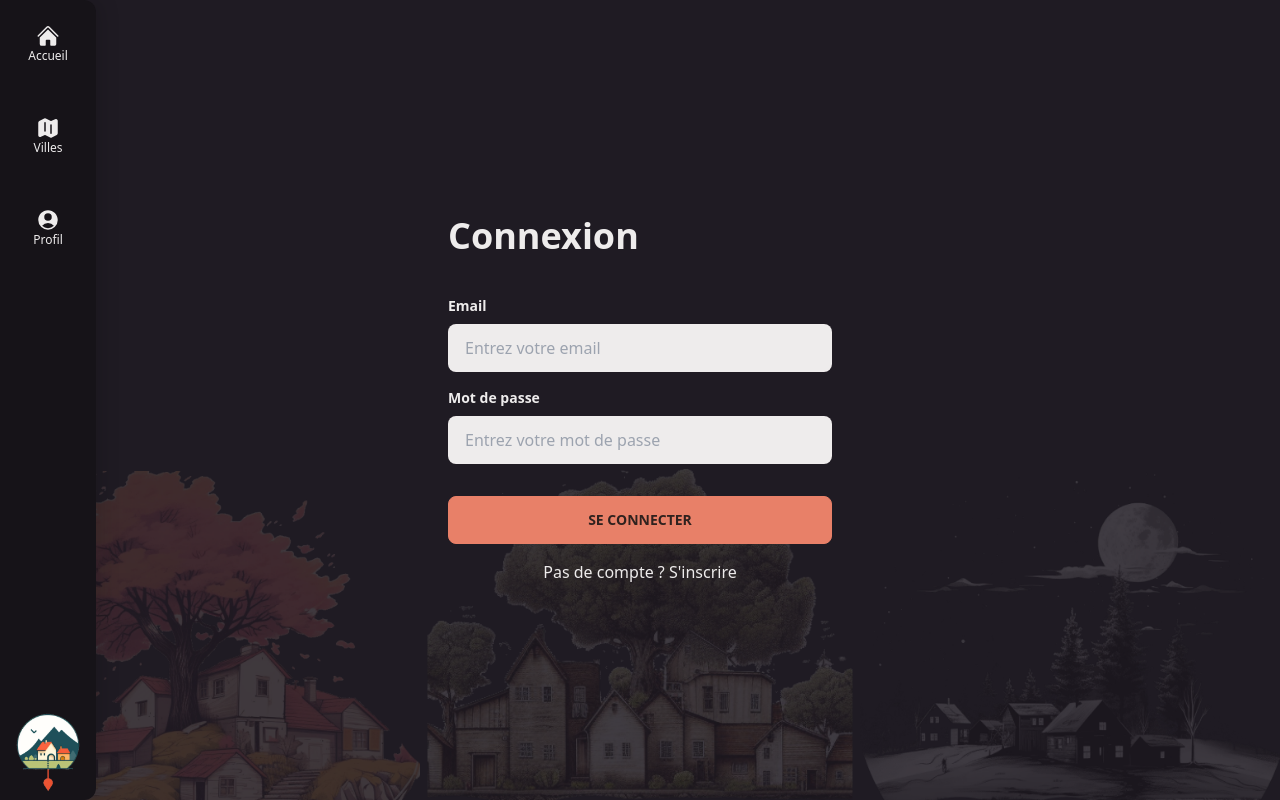
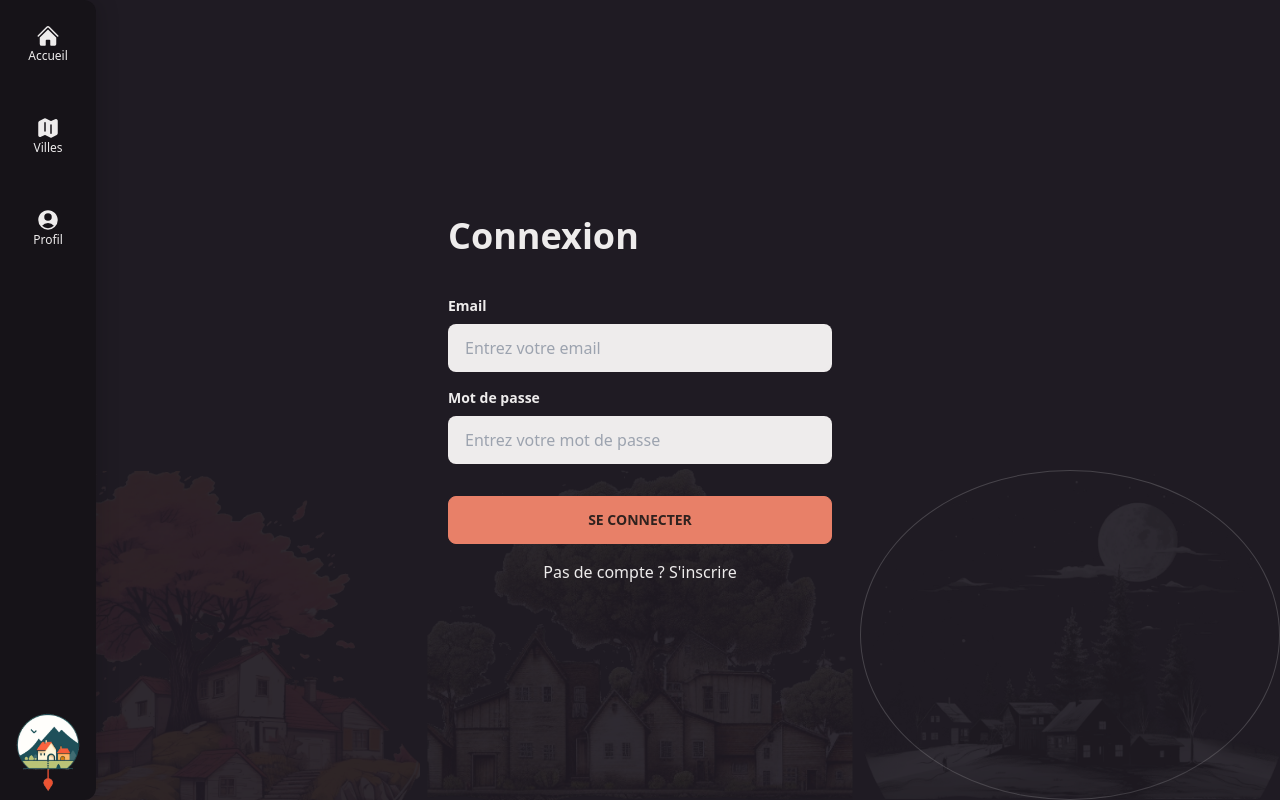
Before and after one commit to WildCodeSchool/2023-03-wns-keller-groupe3, a React (Create React App) app in the folder client/: page /user in a window 1280 px wide. Built offline with nearby package versions, Linux system fonts and the light colour scheme.

Commit message:
add border-raduis

```diff
--- a/client/src/pages/User.tsx
+++ b/client/src/pages/User.tsx
@@ -35,13 +35,13 @@ function UserPage() {
       </p>
 
       <div>
-        <div className="absolute right-0 bottom-0 h-auto hidden md:block md:w-[388px] lg:w-[341px] xl:w-[420px] 2xl:w-[510px]">
+        <div className="absolute right-0 bottom-0 h-auto hidden md:block md:w-[388px] lg:w-[341px] xl:w-[420px] 2xl:w-[510px] opacity-50 border border-[#ffffff59] rounded-[50%]">
           <img src={snowCity} alt="" />
         </div>
-        <div className="absolute bottom-0 left-1/2 translate-x-[-50%] hidden lg:block lg:w-[341px] h-auto xl:w-[425px] 2xl:w-[512px]">
+        <div className="absolute bottom-0 left-1/2 translate-x-[-50%] hidden lg:block lg:w-[341px] h-auto xl:w-[425px] 2xl:w-[512px] opacity-50">
           <img src={greenCity} alt="" />
         </div>
-        <div className="absolute left-0 bottom-0 h-auto md:w-[388px] hidden md:block lg:w-[341px] xl:w-[420px] 2xl:w-[510px]">
+        <div className="absolute left-0 bottom-0 h-auto md:w-[388px] hidden md:block lg:w-[341px] xl:w-[420px] 2xl:w-[510px] opacity-50">
           <img src={pinkCity} alt="" />
         </div>
       </div>
```
